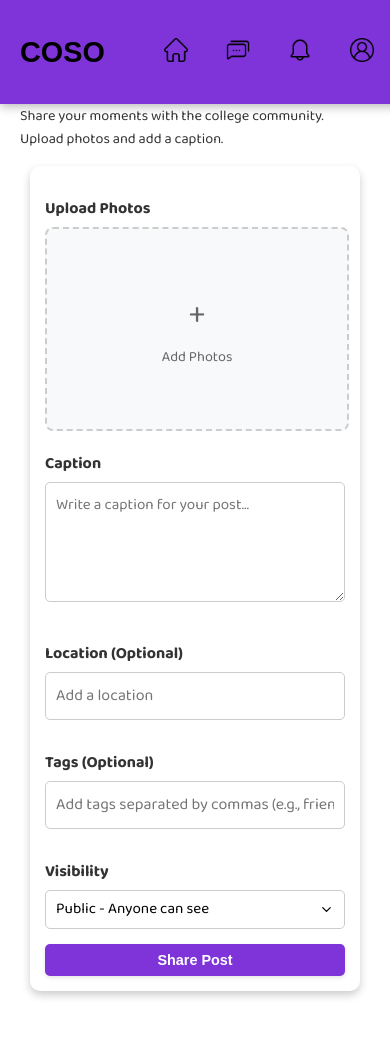
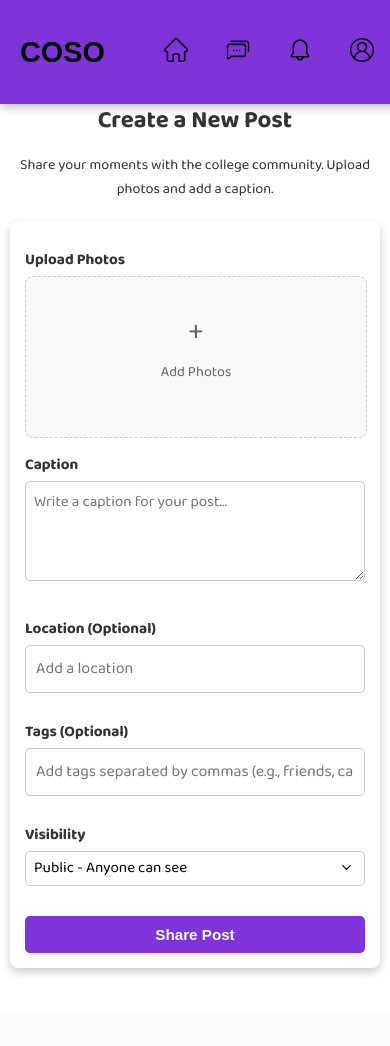
Before and after one commit to DhruvGohel46/COSO, a Django app: template coso_project/templates/post.html in a window 390 px wide. After the commit the page ends 974 px from the top, so only its background shows below. Run offline with Django 4.2, Linux system fonts and the light colour scheme; the template is opened without the code that fills it, so the values that code supplies are empty; some web fonts are replaced.

Commit message:
Update index.css

```diff
--- a/coso_project/static/css/index.css
+++ b/coso_project/static/css/index.css
@@ -1104,6 +1104,82 @@ form select {
     width: 24px;
     height: 24px;
   }
+
+  /* Post Page Specific Improvements */
+  .container {
+    width: calc(100% - 20px);
+    padding: 15px 10px;
+    margin: 70px auto 20px;
+  }
+
+  .container h1 {
+    font-size: 1.5rem;
+    margin-bottom: 10px;
+    text-align: center;
+  }
+
+  .container p {
+    font-size: 0.9rem;
+    text-align: center;
+    margin-bottom: 20px;
+  }
+
+  /* Form Improvements */
+  form {
+    padding: 15px;
+    margin: 10px auto;
+    border-radius: 8px;
+  }
+
+  .photo-upload-section {
+    margin-bottom: 15px;
+  }
+
+  .photo-placeholder {
+    height: 160px;
+    border-width: 1px;
+  }
+
+  .photo-placeholder span {
+    font-size: 1.8rem;
+  }
+
+  .photo-placeholder p {
+    font-size: 0.9rem;
+  }
+
+  .photo-preview-container {
+    min-height: 160px;
+    margin-bottom: 10px;
+  }
+
+  form label {
+    font-size: 0.95rem;
+    margin: 12px 0 4px;
+  }
+
+  form textarea {
+    height: 100px;
+    font-size: 0.95rem;
+    padding: 8px;
+  }
+
+  form input,
+  form select {
+    font-size: 0.95rem;
+    padding: 8px;
+  }
+
+  form button[type="submit"] {
+    padding: 10px;
+    font-size: 0.95rem;
+    margin-top: 15px;
+  }
+
+  .photo-hint {
+    font-size: 0.8rem;
+    margin-top: 4px;
+  }
 }
 
 /* New styles for extra small screens */
```
